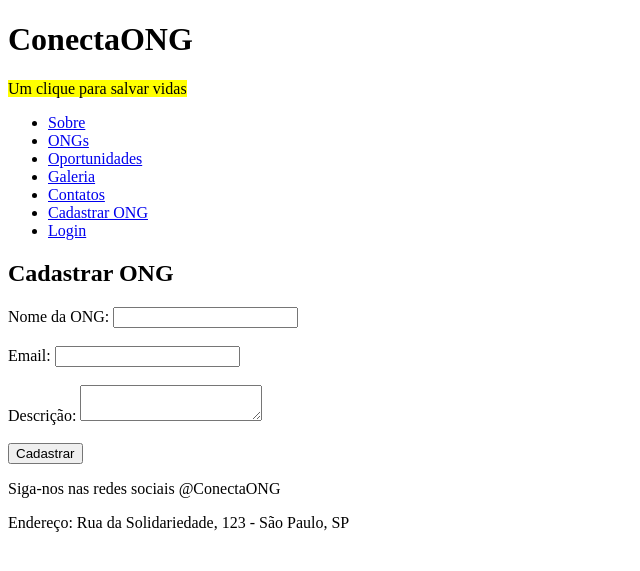
After one commit to FeeBeeCoder/projeto, a Flask app: page /cadastrar_ong in a window 1280 px wide. The commit adds this page. Shown: the top 571 px of the page, without its empty margins (0-640 px from the left). Run offline with Flask 3, Linux system fonts and the light colour scheme.

Commit message:
Ajustando coments páginas

```diff
--- a/app.py
+++ b/app.py
@@ -1,95 +1,41 @@
-# app.py
-
-from flask import Flask, render_template, request, redirect, url_for
-from flask_mysqldb import MySQL
-from config import DB_CONFIG
-# Importa as bibliotecas necessárias: Flask para criar a aplicação web, MySQL para conexão com o banco de dados,
-# e DB_CONFIG do arquivo de configuração.
+from flask import Flask, render_template
 
 app = Flask(__name__)
-# Inicializa a aplicação Flask.
 
-# Configuração do banco de dados
-app.config['MYSQL_HOST'] = DB_CONFIG['MYSQL_HOST']
-app.config['MYSQL_USER'] = DB_CONFIG['MYSQL_USER']
-app.config['MYSQL_PASSWORD'] = DB_CONFIG['MYSQL_PASSWORD']
-app.config['MYSQL_DB'] = DB_CONFIG['MYSQL_DB']
-# Carrega as configurações do banco de dados do dicionário DB_CONFIG definido no arquivo config.py.
-
-# Inicializando o MySQL
-mysql = MySQL(app)
-# Inicializa a conexão com o banco de dados MySQL utilizando as configurações fornecidas.
-
-# Página inicial (home)
+# Rota para a página inicial (home)
 @app.route('/')
 def home():
     return render_template('home.html')
-# Define a rota para a página inicial ('/'). A função 'home' renderiza o template 'home.html'.
 
-# Página inicial do CRUD (listar contatos)
-@app.route('/contatos/')
-def index():
-    cur = mysql.connection.cursor()
-    cur.execute("SELECT * FROM contatos")
-    contatos = cur.fetchall()  # Retorna tuplas
-    cur.close()
-    return render_template('contatos/index.html', contatos=contatos)
-# Define a rota para listar os contatos ('/contatos/'). A função 'index' obtém todos os contatos do banco de dados
-# e os passa para o template 'index.html' para serem exibidos.
+# Rota para a página de ONGs
+@app.route('/ongs')
+def ongs():
+    return render_template('ongs.html')
 
-# Adicionar contato
-@app.route('/contatos/add', methods=['GET', 'POST'])
-def add():
-    if request.method == 'POST':
-        nome = request.form['nome']
-        telefone = request.form['telefone']
+# Rota para a página de oportunidades
+@app.route('/oportunidades')
+def oportunidades():
+    return render_template('oportunidades.html')
 
-        cur = mysql.connection.cursor()
-        cur.execute("INSERT INTO contatos (nome, telefone) VALUES (%s, %s)", (nome, telefone))
-        mysql.connection.commit()
-        cur.close()
-        return redirect(url_for('index'))
+# Rota para a galeria
+@app.route('/galeria')
+def galeria():
+    return render_template('galeria.html')
 
-    return render_template('contatos/add.html')
-# Define a rota para adicionar contatos ('/contatos/add'). Se o método de requisição for POST,
-# os dados do formulário (nome e telefone) são obtidos e inseridos no banco de dados.
-# Se for uma requisição GET, o template 'add.html' é renderizado para o formulário de adição.
+# Rota para a página de contato
+@app.route('/contato')
+def contato():
+    return render_template('contato.html')
 
-# Editar contato
-@app.route('/contatos/edit/<int:id>', methods=['GET', 'POST'])
-def edit(id):
-    cur = mysql.connection.cursor()
-    cur.execute("SELECT * FROM contatos WHERE id = %s", (id,))
-    contato = cur.fetchone()  # Retorna tupla
-    cur.close()
+# Rota para a página de cadastro de ONGs
+@app.route('/cadastrar_ong')
+def cadastrar_ong():
+    return render_template('cadastrar_ong.html')
 
-    if request.method == 'POST':
-        nome = request.form['nome']
-        telefone = request.form['telefone']
-
-        cur = mysql.connection.cursor()
-        cur.execute("UPDATE contatos SET nome = %s, telefone = %s WHERE id = %s", (nome, telefone, id))
-        mysql.connection.commit()
-        cur.close()
-        return redirect(url_for('index'))
-
-    return render_template('contatos/edit.html', contato=contato)
-# Define a rota para editar contatos ('/contatos/edit/<int:id>'). O ID do contato é passado na URL.
-# A função busca os dados do contato pelo ID e os exibe no formulário de edição.
-# Se for uma requisição POST, atualiza os dados do contato no banco de dados.
-
-# Deletar contato
-@app.route('/contatos/delete/<int:id>')
-def delete(id):
-    cur = mysql.connection.cursor()
-    cur.execute("DELETE FROM contatos WHERE id = %s", (id,))
-    mysql.connection.commit()
-    cur.close()
-    return redirect(url_for('index'))
-# Define a rota para deletar contatos ('/contatos/delete/<int:id>'). O ID do contato é passado na URL,
-# e a função deleta o contato correspondente do banco de dados.
+# Rota para a página de login
+@app.route('/login')
+def login():
+    return render_template('login.html')
 
 if __name__ == '__main__':
     app.run(debug=True)
-# Inicia o servidor Flask em modo de depuração (debug). Esse bloco garante que a aplicação será executada
-# apenas quando o arquivo app.py for executado diretamente, e não importado como módulo.
--- a/templates/base.html
+++ b/templates/base.html
@@ -1,31 +1,37 @@
 <!-- /templates/base.html -->
-
 <!DOCTYPE html>
-<!-- Declaração do tipo de documento HTML. Isso informa ao navegador que o documento é uma página HTML5. -->
-
-<html>
+<html lang="pt-br">
 <head>
-    <title>{% block title %}{% endblock %}</title>
-    <!-- O título da página será definido nos templates filhos. O bloco 'title' é sobrescrito em cada página
-     individual que herda este layout. -->
+    <meta charset="UTF-8">
+    <meta name="viewport" content="width=device-width, initial-scale=1.0">
+    <meta name="description" content="ConectaONG - Um clique para salvar vidas">
+    <title>ConectaONG - {% block title %}{% endblock %}</title>
 </head>
 <body>
-    <nav>
-        <!-- Seção de navegação da página. Aqui é onde são inseridos os links de navegação entre as diferentes páginas
-        da aplicação. -->
+    <header>
+        <h1><b>ConectaONG</b></h1>
+        <p><mark>Um clique para salvar vidas</mark></p>
 
-        <a href="{{ url_for('home') }}">Home</a>
-        <!-- Link para a página inicial (Home). O 'url_for' gera a URL correspondente à rota 'home'. -->
-
-        <a href="{{ url_for('index') }}">Contatos</a>
-        <!-- Link para a página de listagem de contatos. A função 'url_for' gera a URL para a rota 'index',
-         que exibe todos os contatos. -->
-    </nav>
+        <nav>
+            <ul>
+                <li><a href="{{ url_for('home') }}">Sobre</a></li>
+                <li><a href="{{ url_for('ongs') }}">ONGs</a></li>
+                <li><a href="{{ url_for('oportunidades') }}">Oportunidades</a></li>
+                <li><a href="{{ url_for('galeria') }}">Galeria</a></li>
+                <li><a href="{{ url_for('contato') }}">Contatos</a></li>
+                <li><a href="{{ url_for('cadastrar_ong') }}">Cadastrar ONG</a></li> <!-- Link para cadastro de ONGs -->
+                <li><a href="{{ url_for('login') }}">Login</a></li> <!-- Link para login de usuários -->
+            </ul>
+        </nav>
+    </header>
 
     <div>
         {% block content %}{% endblock %}
-        <!-- Este bloco 'content' será substituído pelo conteúdo específico de cada página que herda este layout.
-    Por exemplo, o conteúdo da página de contatos ou da página de adicionar/editar contato será inserido aqui. -->
     </div>
+
+    <footer>
+        <p>Siga-nos nas redes sociais @ConectaONG</p>
+        <p>Endereço: Rua da Solidariedade, 123 - São Paulo, SP</p>
+    </footer>
 </body>
 </html>
--- /dev/null
+++ b/templates/cadastrar_ong.html
@@ -0,0 +1,20 @@
+<!-- /templates/cadastrar_ong.html -->
+{% extends 'base.html' %}
+
+{% block title %}Cadastrar ONG{% endblock %}
+
+{% block content %}
+<h2>Cadastrar ONG</h2>
+<form>
+    <label for="nome">Nome da ONG:</label>
+    <input type="text" id="nome" name="nome" required><br><br>
+
+    <label for="email">Email:</label>
+    <input type="email" id="email" name="email" required><br><br>
+
+    <label for="descricao">Descrição:</label>
+    <textarea id="descricao" name="descricao"></textarea><br><br>
+
+    <input type="submit" value="Cadastrar">
+</form>
+{% endblock %}
```
Also changed, not shown: MODELOapp.py (added, +95 -0 lines), templates/MODELObase.html (added, +31 -0 lines), templates/MODELOhome.html (added, +19 -0 lines), templates/contato.html (added, +13 -0 lines), templates/contatos/TESTEndex.html (added, +65 -0 lines), templates/galeria.html (added, +12 -0 lines), templates/home.html (+6 -13 lines), templates/login.html (added, +17 -0 lines), templates/ongs.html (added, +12 -0 lines), templates/oportunidades.html (added, +12 -0 lines).
